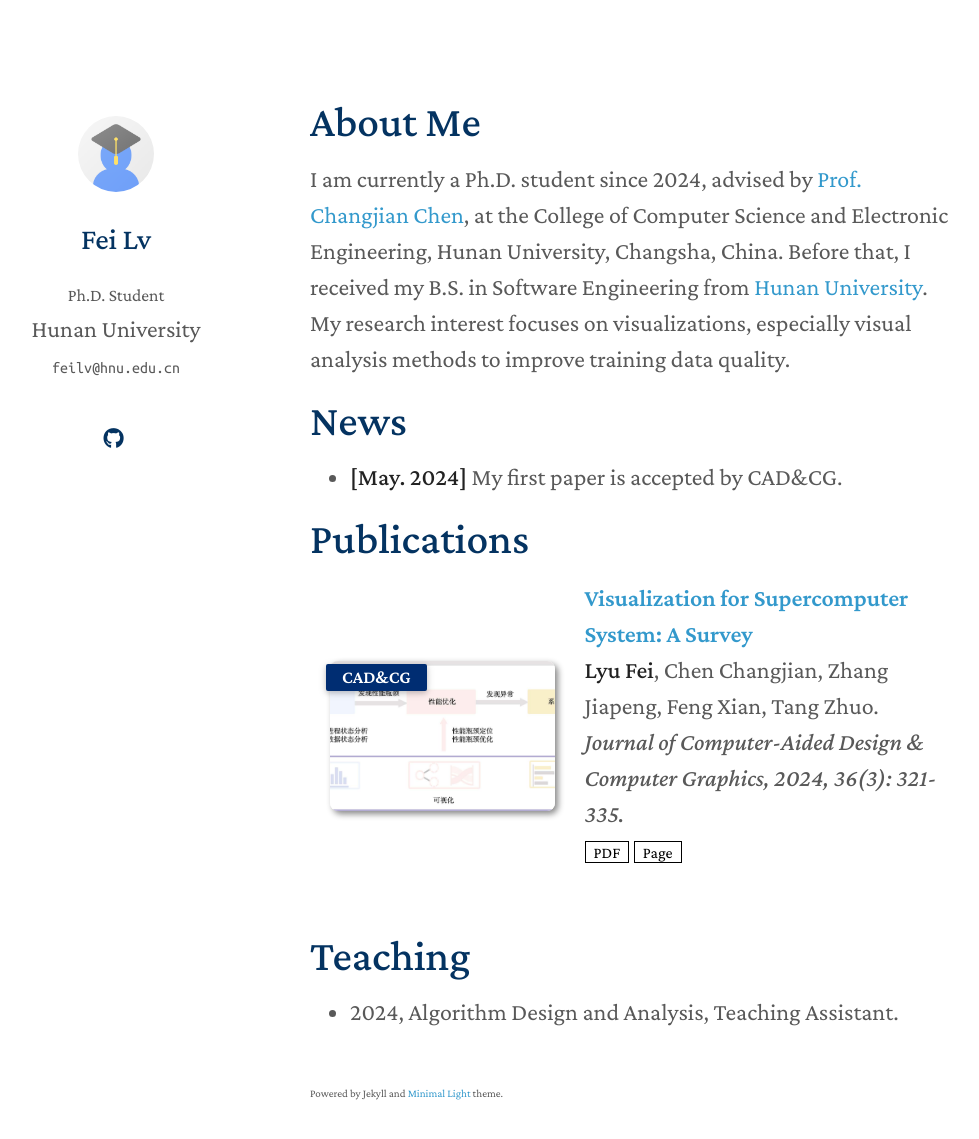
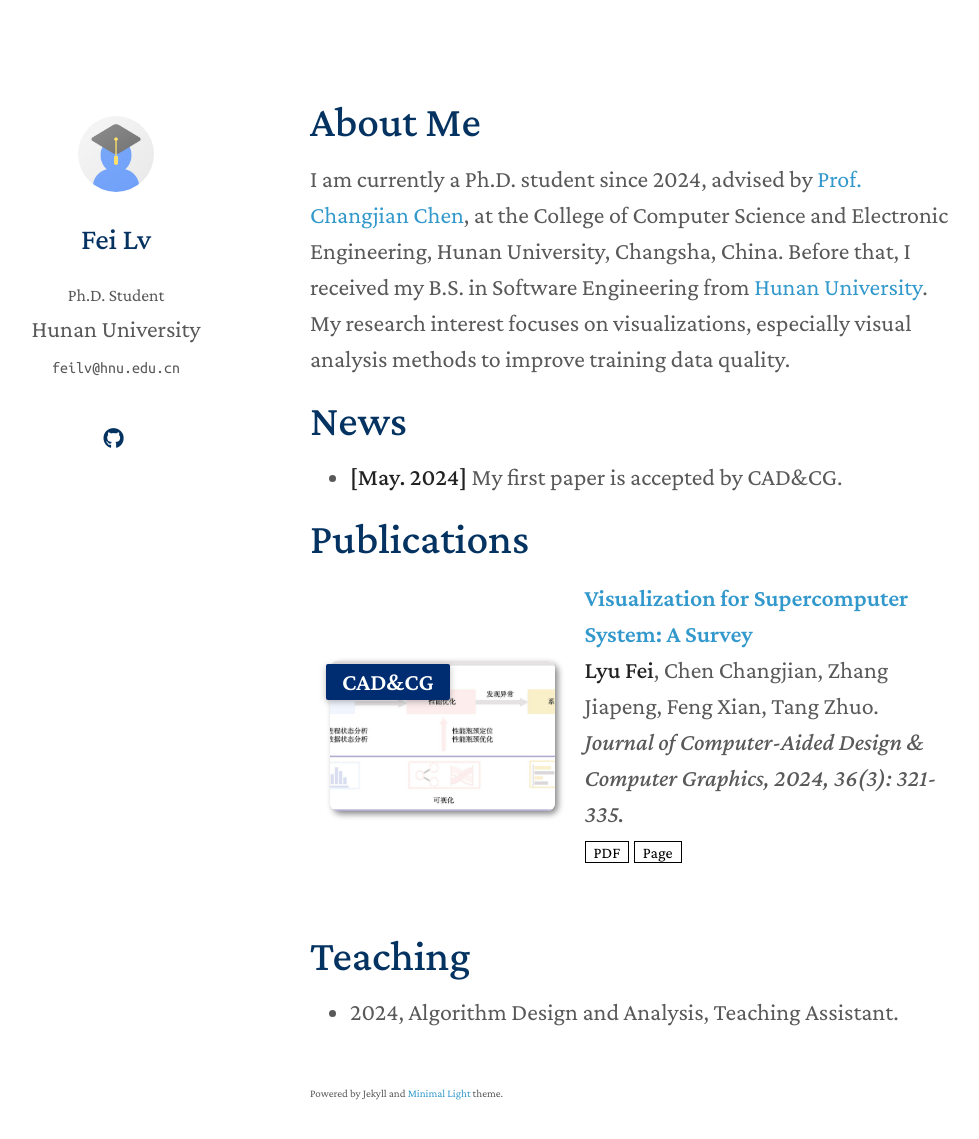
Before and after one commit to feilvvl/feilvvl.github.io, a Jekyll site: the page built from index.md, in a window 1280 px wide and 1177 px high. Shown: the top 1139 px of the window, without its empty margins (160-1139 px from the left). Built offline with Jekyll 4.4.1, drawn with Linux system fonts in a browser that asks for light colours; a style sheet for code colours, icons or effects is not loaded; our own code applies the rules of GitHub Pages for plain Markdown files.

Commit message:
Update publications.css

```diff
--- a/assets/css/publications.css
+++ b/assets/css/publications.css
@@ -1,7 +1,7 @@
 .badge {
     display: inline-block;
     padding: 0.25em 0.4em;
-    font-size: 75%;
+    font-size: 100%;
     font-weight: 700;
     line-height: 1;
     text-align: center;
```
